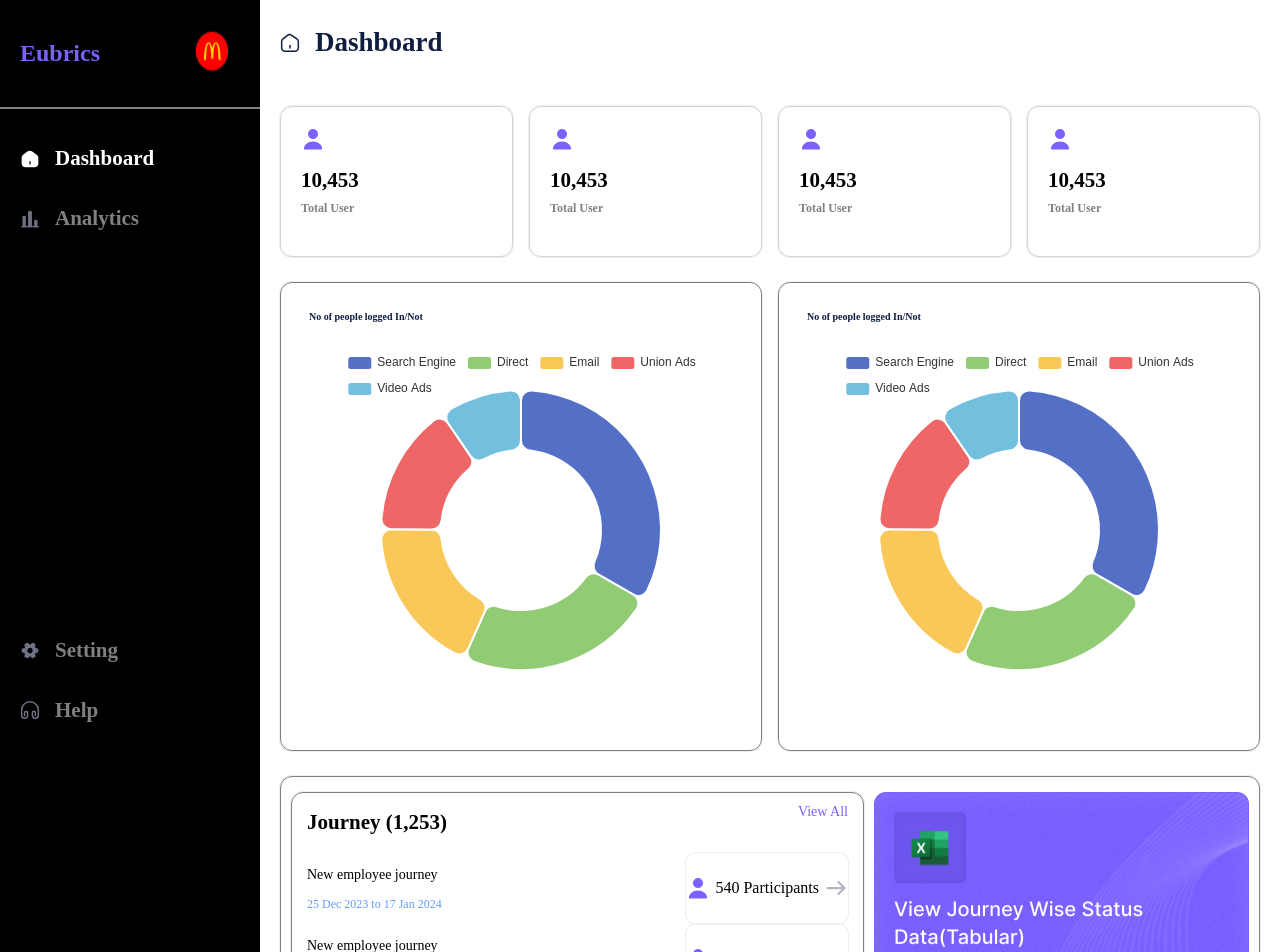
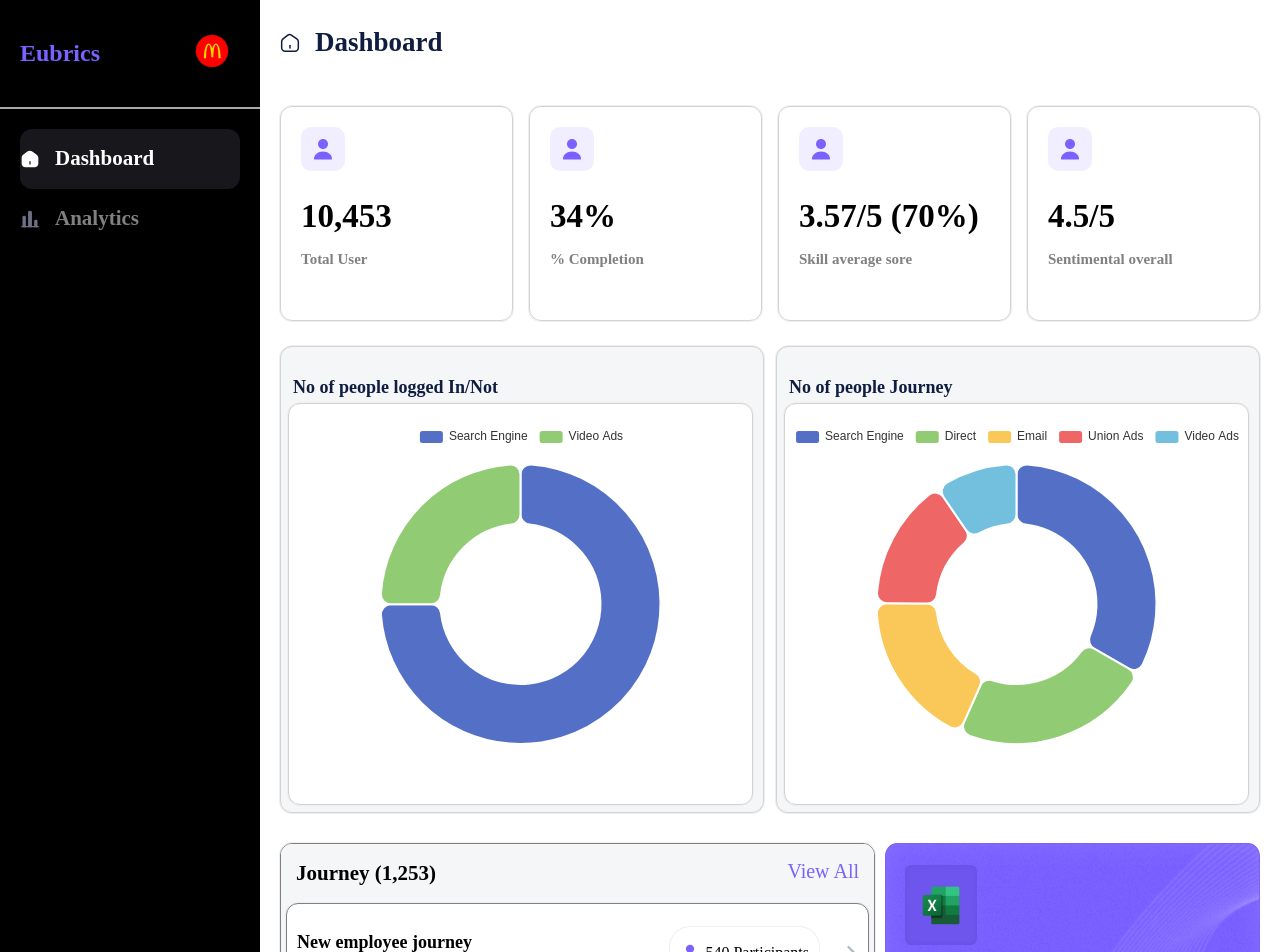
Before and after one commit to MdAbbas110/Dashbord-project, a React (Vite) app: page / in a window 1280 px wide. Shown: the top 952 px of the page. Built offline with nearby package versions, Linux system fonts and the light colour scheme.

Commit message:
fix the styling and chart js component

```diff
--- a/src/App.jsx
+++ b/src/App.jsx
@@ -1,114 +1,157 @@
-import macDie from "./assets/Rectangle 18.png";
-import home from "./assets/home-3.svg";
-import home2 from "./assets/home-2.svg";
-import analytic from "./assets/chart.svg";
-import setting from "./assets/setting-2.svg";
-import head from "./assets/headphone.svg";
-import user from "./assets/user.svg";
-import group from "./assets/Group 2.svg";
-import micro from "./assets/Frame 427323804.png";
-import arrow from "./assets/arrow-right.svg";
-import { useEffect, useRef } from "react";
-import { getInstanceByDom, init } from "echarts";
+import macDie from './assets/Rectangle 18.png';
+import home from './assets/home-3.svg';
+import home2 from './assets/home-2.svg';
+import analytic from './assets/chart.svg';
+import setting from './assets/setting-2.svg';
+import head from './assets/headphone.svg';
+import user from './assets/user.svg';
+
+import micro from './assets/Frame 427323804.png';
+import arrow from './assets/arrow-right.svg';
+import { useEffect, useRef } from 'react';
+import { getInstanceByDom, init } from 'echarts';
+
 let option = {
   tooltip: {
-		trigger: "item",
+    trigger: 'item',
   },
   legend: {
-		top: "5%",
-		left: "center",
+    top: '5%',
+    left: 'center',
   },
   series: [
     {
-			name: "Access From",
-			type: "pie",
-			radius: ["40%", "70%"],
+      name: 'Access From',
+      type: 'pie',
+      radius: ['40%', '70%'],
       avoidLabelOverlap: false,
       itemStyle: {
         borderRadius: 10,
-				borderColor: "#fff",
+        borderColor: '#fff',
         borderWidth: 2,
       },
       label: {
         show: false,
-				position: "center",
+        position: 'center',
       },
       emphasis: {
         label: {
           show: true,
           fontSize: 40,
-					fontWeight: "bold",
+          fontWeight: 'bold',
         },
       },
       labelLine: {
         show: false,
       },
       data: [
-				{ value: 1048, name: "Search Engine" },
-				{ value: 735, name: "Direct" },
-				{ value: 580, name: "Email" },
-				{ value: 484, name: "Union Ads" },
-				{ value: 300, name: "Video Ads" },
+        { value: 1048, name: 'Search Engine' },
+        { value: 735, name: 'Direct' },
+        { value: 580, name: 'Email' },
+        { value: 484, name: 'Union Ads' },
+        { value: 300, name: 'Video Ads' },
       ],
     },
   ],
 };
 
-/**
- *
- * container -> flex, items stretch
- *    sidebar w=250px height=100%
- *
- *    main content
- *      nav
- *      user stats
- *      charts
- *      journey
- *
- *
- */
+let option2 = {
+  tooltip: {
+    trigger: 'item',
+  },
+  legend: {
+    top: '5%',
+    left: 'center',
+  },
+  series: [
+    {
+      name: 'Access From',
+      type: 'pie',
+      radius: ['40%', '70%'],
+      avoidLabelOverlap: false,
+      itemStyle: {
+        borderRadius: 10,
+        borderColor: '#fff',
+        borderWidth: 2,
+      },
+      label: {
+        show: false,
+        position: 'center',
+      },
+      emphasis: {
+        label: {
+          show: true,
+          fontSize: 40,
+          fontWeight: 'bold',
+        },
+      },
+      labelLine: {
+        show: false,
+      },
+      data: [
+        { value: 1048, name: 'Search Engine' },
+
+        { value: 350, name: 'Video Ads' },
+      ],
+    },
+  ],
+};
 
 function App() {
   return (
     <main
       style={{
-				backgroundColor: "white",
-				height: "100%",
-				width: "100%",
-				display: "flex",
-				alignItems: "stretch",
-				gridTemplateColumns: "260px 1fr",
-				gridTemplateRows: "60px 1fr",
-				// overflowY: 'hidden',
+        backgroundColor: 'white',
+        height: '100%',
+        width: '100%',
+        display: 'flex',
+        alignItems: 'stretch',
       }}
     >
-			<aside style={{ backgroundColor: "black", minWidth: "260px" }}>
+      <aside style={{ backgroundColor: 'black', minWidth: '260px' }}>
         <div
           style={{
-						display: "flex",
-						justifyContent: "space-between",
-						padding: "20px",
-						borderBottom: "2px solid gray",
+            display: 'flex',
+            justifyContent: 'space-between',
+            alignItems: 'center',
+            padding: '20px',
+            borderBottom: '2px solid darkgray',
           }}
         >
-					<h1 style={{ color: "#7B61FF", fontSize: "24px" }}>Eubrics</h1>
+          <h1
+            style={{
+              color: '#7B61FF',
+              fontSize: '24px',
+            }}
+          >
+            Eubrics
+          </h1>
           <img src={macDie} alt="/" />
         </div>
 
         <div
           style={{
-						display: "flex",
-						padding: "20px",
-						flexDirection: "column",
-						fontSize: "14px",
-						paddingBottom: "22rem",
+            display: 'flex',
+            flexDirection: 'column',
+            justifyContent: 'space-between',
+            height: '85%',
           }}
         >
           <div
             style={{
-							display: "flex",
-							gap: "15px",
-							color: "white",
+              display: 'flex',
+              flexDirection: 'column',
+              padding: '20px',
+              fontSize: '14px',
+            }}
+          >
+            <div
+              style={{
+                display: 'flex',
+                gap: '15px',
+                color: 'white',
+                borderRadius: '12px',
+                backgroundColor: '#17171C',
               }}
             >
               <img src={home} alt="/" />
@@ -116,29 +159,29 @@ function App() {
             </div>
             <div
               style={{
-							display: "flex",
-							gap: "15px",
-							color: "gray",
+                display: 'flex',
+                gap: '15px',
+                color: 'gray',
               }}
             >
               <img src={analytic} alt="/" />
               <h1>Analytics</h1>
             </div>
           </div>
-
           <div
             style={{
-						display: "flex",
-						padding: "20px",
-						flexDirection: "column",
-						fontSize: "14px",
+              display: 'flex',
+              padding: '20px',
+              flexDirection: 'column',
+              fontSize: '14px',
+              borderBottom: '0.5px solid darkgray',
             }}
           >
             <div
               style={{
-							display: "flex",
-							gap: "15px",
-							color: "gray",
+                display: 'flex',
+                gap: '15px',
+                color: 'gray',
               }}
             >
               <img src={setting} alt="/" />
@@ -146,28 +189,29 @@ function App() {
             </div>
             <div
               style={{
-							display: "flex",
-							gap: "15px",
-							color: "gray",
+                display: 'flex',
+                gap: '15px',
+                color: 'gray',
               }}
             >
               <img src={head} alt="/" />
               <h1>Help</h1>
             </div>
           </div>
+        </div>
       </aside>
-			<div style={{ width: "100%", flexGrow: 1 }}>
+      <div style={{ width: '100%', flexGrow: 1 }}>
         <nav>
           <div
             style={{
-							display: "flex",
-							gap: "15px",
-							color: "#0F1D40",
-							padding: "5px 20px",
-							fontSize: "18px",
-							fontWeight: "500",
-							justifyContent: "start",
-							alignItems: "center",
+              display: 'flex',
+              gap: '15px',
+              color: '#0F1D40',
+              padding: '5px 20px',
+              fontSize: '18px',
+              fontWeight: '500',
+              justifyContent: 'start',
+              alignItems: 'center',
             }}
           >
             <img src={home2} alt="/" />
@@ -178,70 +222,83 @@ function App() {
         <section>
           <div
             style={{
-							display: "grid",
-							gridTemplateColumns: "1fr 1fr 1fr 1fr",
-							gap: "16px",
-							padding: "20px",
+              display: 'grid',
+              gridTemplateColumns: '1fr 1fr 1fr 1fr',
+              gap: '16px',
+              padding: '20px',
             }}
           >
-						<SmallCard />
-						<SmallCard />
-						<SmallCard />
-						<SmallCard />
+            <SmallCard number="10,453" name="Total User" />
+            <SmallCard number="34%" name="% Completion" />
+            <SmallCard number="3.57/5 (70%)" name="Skill average sore" />
+            <SmallCard number="4.5/5" name="Sentimental overall" />
           </div>
 
           <div
             style={{
-							display: "grid",
-							gridTemplateColumns: "1fr 1fr",
-							gap: "16px",
-							padding: "5px 20px",
+              display: 'grid',
+              gridTemplateColumns: '1fr 1fr',
+              gap: '12px',
+              padding: '5px 20px',
             }}
           >
-						<ChartCard />
-						<ChartCard />
+            <ChartCard
+              heading="No of people logged In/Not"
+              chartComp={<ReactDoughtnutChart option={option2} />}
+            />
+            <ChartCard
+              heading="No of people Journey"
+              chartComp={<ReactDoughtnutChart option={option} />}
+            />
           </div>
 
           <div
             style={{
-							border: "1px solid gray",
-							borderRadius: "12px",
-							boxShadow: "0px 0px 0px 1px #EFEEF1 ",
-							padding: "15px 10px",
-							margin: "20px",
-							display: "flex",
-							gap: "10px",
+              padding: '15px 10px',
+              margin: '10px',
+              display: 'flex',
+              gap: '10px',
             }}
           >
             <div
               style={{
-								flex: "1 ",
-								border: "1px solid gray",
-								borderRadius: "12px",
-								boxShadow: "0px 0px 0px 1px #EFEEF1 ",
-								padding: "0px 15px",
-								overflowY: "auto",
-								height: "15rem",
+                flex: '1 ',
+                border: '1px solid gray',
+                borderRadius: '12px',
+                boxShadow: '0px 0px 0px 1px #EFEEF1 ',
+                padding: '0px 5px',
+                overflowY: 'auto',
+                height: '18rem',
+                backgroundColor: '#F5F6F7',
               }}
             >
               <div
                 style={{
-									display: "flex",
-									justifyContent: "space-between",
-									fontSize: "14px",
+                  display: 'flex',
+                  justifyContent: 'space-between',
+                  fontSize: '14px',
+                  padding: '0px 10px',
                 }}
               >
                 <h2>Journey (1,253)</h2>
                 <h2
                   style={{
-										color: "#7B61FF",
-										fontSize: "14px",
-										fontWeight: "500",
+                    color: '#7B61FF',
+                    fontSize: '20px',
+                    fontWeight: '500',
                   }}
                 >
                   View All
                 </h2>
               </div>
+              <div
+                style={{
+                  border: '1px solid gray',
+                  borderRadius: '12px',
+                  boxShadow: '0px 0px 0px 1px #EFEEF1 ',
+                  backgroundColor: 'white',
+                }}
+              >
                 <Employee />
                 <Employee />
                 <Employee />
@@ -251,10 +308,11 @@ function App() {
                 <Employee />
                 <Employee />
               </div>
+            </div>
 
             <div>
               <img
-								style={{ width: "375px", height: "260px" }}
+                style={{ width: '375px', height: '290px' }}
                 src={micro}
                 alt="img"
               />
@@ -266,123 +324,113 @@ function App() {
   );
 }
 
-const SmallCard = () => {
+const SmallCard = ({ number, name }) => {
   return (
     <div
       style={{
-				border: "1px solid lightGray",
-				borderRadius: "12px",
-				boxShadow: "0px 0px 0px 1px #EFEEF1 ",
-				display: "flex",
-				flexDirection: "column",
-				padding: "20px",
-				fontSize: "14px",
+        border: '1px solid lightGray',
+        borderRadius: '12px',
+        boxShadow: '0px 0px 0px 1px #EFEEF1 ',
+        display: 'flex',
+        flexDirection: 'column',
+        padding: '20px',
+        fontSize: '22px',
       }}
     >
-			<img style={{ width: "24px" }} src={user} alt="/" />
+      <img
+        style={{
+          width: '24px',
+          backgroundColor: '#7B61FF1A',
+          padding: '10px',
+          borderRadius: '10px',
+        }}
+        src={user}
+        alt="/"
+      />
       <h1>
-				10,453 <br />{" "}
-				<span style={{ fontSize: "12px", color: "gray" }}>Total User</span>
+        {number} <br />{' '}
+        <span style={{ fontSize: '15px', color: 'gray' }}>{name}</span>
       </h1>
     </div>
   );
 };
 
-const ChartCard = () => {
+const ChartCard = ({ heading, chartComp }) => {
   return (
     <div
       style={{
-				border: "1px solid gray",
-				borderRadius: "12px",
-				boxShadow: "0px 0px 0px 1px #EFEEF1 ",
-				display: "flex",
-				flexDirection: "column",
-				padding: "20px",
-				fontSize: "14px",
-				textAlign: "left",
+        border: '1px solid lightgray',
+        borderRadius: '12px',
+        boxShadow: '0px 0px 0px 1px #EFEEF1 ',
+        display: 'flex',
+        flexDirection: 'column',
+        padding: '25px 10px 7px 7px',
+        fontSize: '14px',
+        textAlign: 'left',
+        backgroundColor: '#F5F6F7',
       }}
     >
-			<h3 style={{ color: "#0F1D40", fontSize: "10px", margin: "8px" }}>
-				No of people logged In/Not
+      <h3 style={{ color: '#0F1D40', fontSize: '18px', margin: '5px' }}>
+        {heading}
       </h3>
-
-			{/* <div
+      <div
         style={{
-					display: "flex",
-					flexDirection: "column",
-					color: "#0F1D40",
-					fontSize: "10px",
+          border: '1px solid lightgray',
+          borderRadius: '12px',
+          boxShadow: '0px 0px 0px 1px #EFEEF1 ',
+          backgroundColor: 'white',
         }}
       >
-				<div
-					style={{
-						display: "flex",
-						justifyContent: "space-evenly",
-						fontSize: "12px",
-					}}
-				>
-					<h2>
-						Logged In{" "}
-						<span style={{ fontSize: "14px", color: "gray" }}>68%</span>
-					</h2>
-					<h2>
-						Logged Not{" "}
-						<span style={{ fontSize: "14px", color: "gray" }}>32%</span>{" "}
-					</h2>
+        {chartComp}
       </div>
-
-				<div
-					style={{
-						display: "flex",
-					}}
-				>
-					<img
-						style={{ width: "9rem", color: "gray", marginLeft: "15rem" }}
-						src={group}
-						alt=""
-					/>
-					<h1
-						style={{
-							fontSize: "24px",
-							color: "#0F1D40",
-							position: "absolute",
-							marginLeft: "15rem",
-						}}
-					>
-						10,520
-					</h1>
-				</div>
-			</div> */}
-
-			<ReactDoughtnutChart option={option} />
     </div>
   );
 };
 
 const Employee = () => {
   return (
-		<div style={{ display: "flex", justifyContent: "space-between" }}>
+    <div
+      style={{
+        display: 'flex',
+        justifyContent: 'space-between',
+        alignItems: 'center',
+        padding: '10px',
+        borderBottom: '1px solid lightgray',
+      }}
+    >
       <div>
-				<h3 style={{ fontSize: "14px", fontWeight: "500" }}>
-					New employee journey
+        <h3 style={{ fontSize: '18px', fontWeight: '600' }}>
+          New employee journey <br />
+          <span
+            style={{ fontSize: '14px', fontWeight: '400', color: '#619BFF' }}
+          >
+            25 Dec 2023 to 17 Jan 2024
+          </span>
         </h3>
-				<p style={{ fontSize: "12px", fontWeight: "400", color: "#619BFF" }}>
-					25 Dec 2023 to 17 Jan 2024
-				</p>
       </div>
 
       <div
         style={{
-					display: "flex",
-					gap: "5px",
-					alignItems: "center",
-					boxShadow: "0px 0px 0px 1px #EFEEF1 ",
-					borderRadius: "10px",
+          display: 'flex',
+          gap: '15px',
+          alignItems: 'center',
         }}
       >
-				<img style={{ width: "24px" }} src={user} alt="/" />
+        <div
+          style={{
+            display: 'flex',
+            gap: '5px',
+            alignItems: 'center',
+            boxShadow: '0px 0px 0px 1px #EFEEF1 ',
+            borderRadius: '20px',
+            height: '32px',
+            padding: '10px',
+          }}
+        >
+          <img style={{ width: '20px' }} src={user} alt="/" />
           <p>540 Participants</p>
-				<img style={{ width: "24px" }} src={arrow} alt="/" />
+        </div>
+        <img style={{ width: '24px' }} src={arrow} alt="/" />
       </div>
     </div>
   );
@@ -403,12 +451,12 @@ function ReactDoughtnutChart({ option }) {
     function resizeChart() {
       chart?.resize();
     }
-		window.addEventListener("resize", resizeChart);
+    window.addEventListener('resize', resizeChart);
 
     // Return cleanup function
     return () => {
       chart?.dispose();
-			window.removeEventListener("resize", resizeChart);
+      window.removeEventListener('resize', resizeChart);
     };
   }, []);
 
@@ -420,16 +468,7 @@ function ReactDoughtnutChart({ option }) {
     }
   }, [option]); // Whenever theme changes we need to add option and setting due to it being deleted in cleanup function
 
-	// useEffect(() => {
-	// 	// Update chart
-	// 	if (chartRef.current !== null) {
-	// 		const chart = getInstanceByDom(chartRef.current);
-	// 		// eslint-disable-next-line @typescript-eslint/no-unused-expressions
-	// 		loading === true ? chart.showLoading() : chart.hideLoading();
-	// 	}
-	// }, []);
-
-	return <div ref={chartRef} style={{ width: "100%", minHeight: "400px" }} />;
+  return <div ref={chartRef} style={{ width: '100%', minHeight: '400px' }} />;
 }
 
 export default App;
```
Lines whose indentation alone changed are shown as unchanged.
